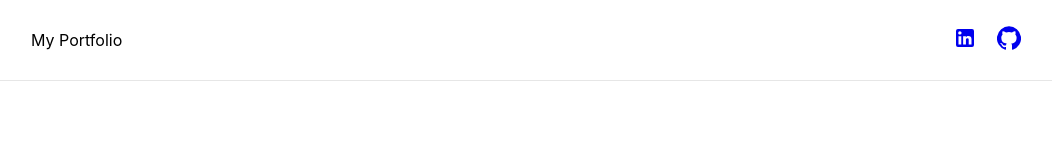
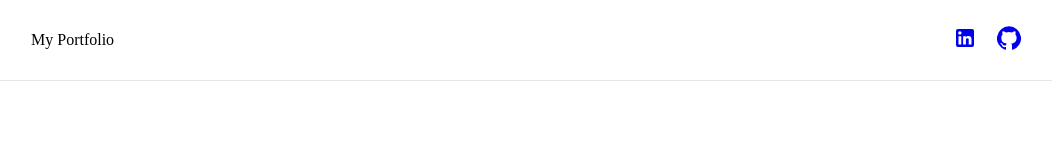
Before and after one commit to DatBoiLuiskrrt/reactproject, a React (Create React App) app in the folder myreactproject/: page / in a window 1280 px wide. Shown: the top 160 px of the page, without its empty margins (104-1156 px from the left). Built offline with nearby package versions, Linux system fonts and the light colour scheme.

Commit message:
Added a new file called Body

```diff
--- a/myreactproject/src/components/Header.js
+++ b/myreactproject/src/components/Header.js
@@ -18,6 +18,7 @@ const NavHeader = styled.div`
 const NavLeft = styled.div`
   width: 33.333%;
   text-align: left;
+  font-family: American;
 `
 const NavCenter = styled.div`
   width: 33.333%;
```
Also changed, not shown: myreactproject/src/components/Body.js (added, +10 -0 lines).
